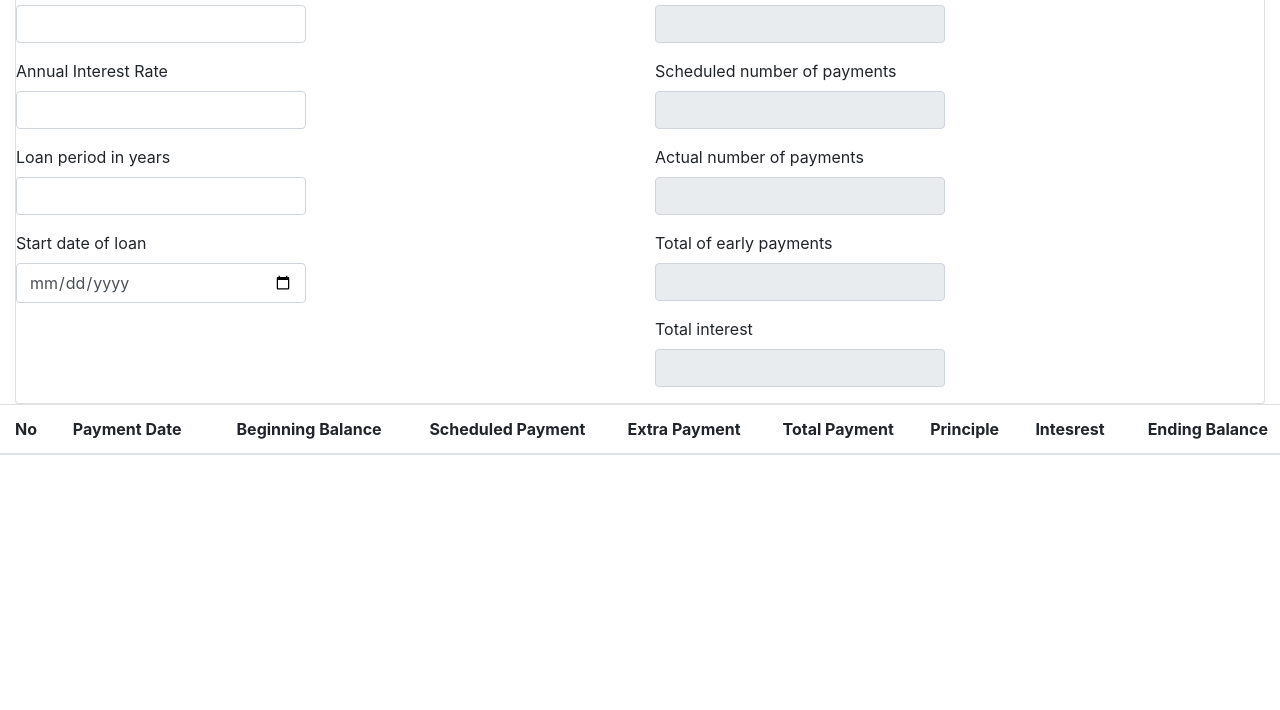
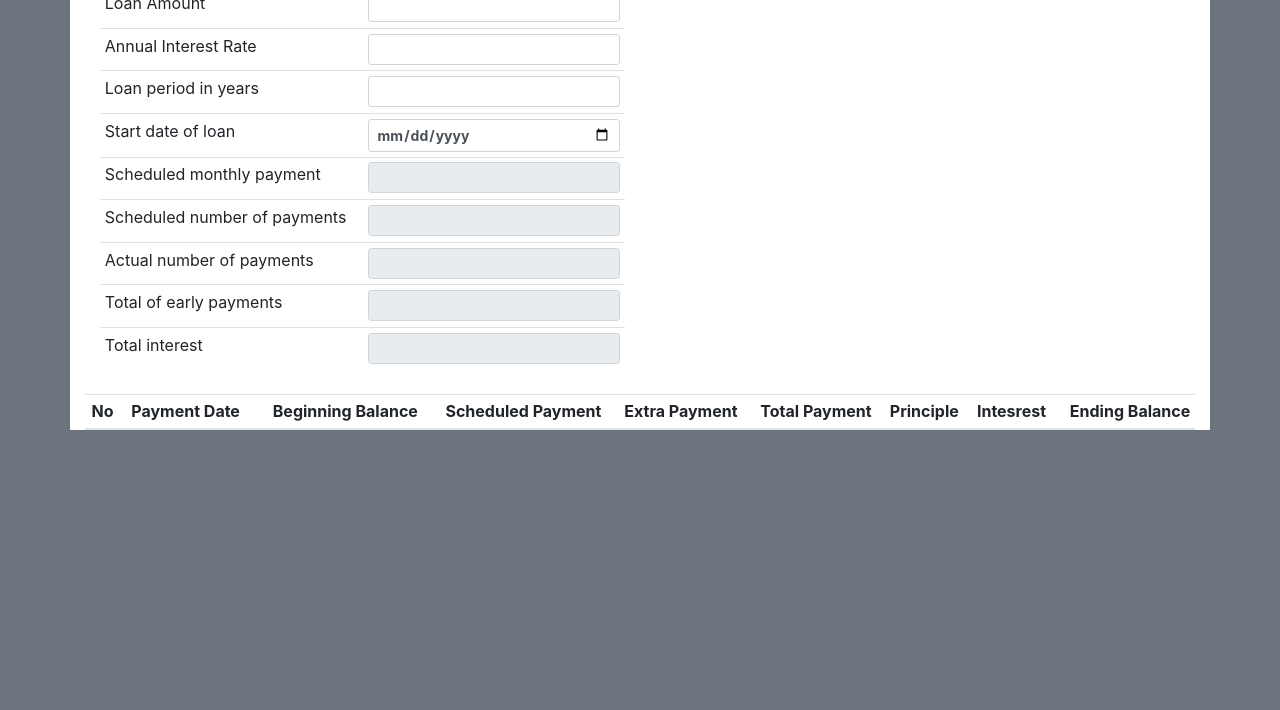
Before and after one commit to javadurai/loanease, a plain HTML site: page index.html in a window 1280 px wide. Shown: the part 90-800 px from the top of the page. Drawn offline with nearby package versions, Linux system fonts and the light colour scheme.

Commit message:
Improvements

```diff
--- a/app/css/app.css
+++ b/app/css/app.css
@@ -1,3 +1,17 @@
 .numeric {
   text-align: end;
 }
+
+body {
+  background-color: #6c757d;
+}
+
+.container {
+  background-color: #fff;
+}
+
+input[type="text"],
+input[type="date"],
+input[type="number"] {
+  font-weight: bold;
+}
--- a/app/js/app.js
+++ b/app/js/app.js
@@ -45,6 +45,8 @@ function isNotEmpty(field) {
 }
 
 function calculateEmiAmount() {
+  const extraPaymentScheule = new Map();
+
   if (
     isNotEmpty(loanAmountField) &&
     isNotEmpty(interestRateField) &&
@@ -67,42 +69,75 @@ function calculateEmiAmount() {
       loanAmount * roi * (rateVariable / (rateVariable - 1))
     );
 
+    const extraPaymentsList = document.querySelectorAll(".extra_payments");
+
+    extraPaymentsList.forEach(payment => {
+      if (isNotEmpty(payment)) {
+        extraPaymentScheule.set(
+          eval(payment.getAttribute("data-index")) + 1,
+          eval(payment.value.replace(/,/g, ""))
+        );
+      }
+    });
+
     emiAmountField.value = AMOUNT_FORMAT.format(emi);
     numberOfPaymentsField.value = nom;
-    actNumberOfPaymentsField.value = nom;
-    totalEarlyPaymentsField.value = 0;
-    totalInterestField.value = AMOUNT_FORMAT.format(nom * emi - loanAmount);
 
     let emiDate = new Date(loanStartDate);
     let beginningBalance = loanAmount;
     let principle = loanAmount;
     let interest;
     amortSchedule = [];
+    var totalEarlyPayments = 0;
+    var totalInterest = 0;
 
     for (var i = 1; i <= nom; i++) {
+      let emiForThisInstallment =
+        beginningBalance < emi ? beginningBalance : emi;
+
       emiDate = new Date(emiDate.setMonth(emiDate.getMonth() + 1));
-      principle -= emi;
+      principle -= emiForThisInstallment;
       interest = (beginningBalance * roi).toFixed(2);
+      totalInterest += interest;
+      extraPaymentForThisInstallment =
+        extraPaymentScheule.get(i) != null ? extraPaymentScheule.get(i) : 0;
+      totalPayment = emiForThisInstallment + extraPaymentForThisInstallment;
+      totalEarlyPayments += extraPaymentForThisInstallment;
       amortSchedule.push({
         emi_number: i,
         payment_date: DATE_FORMAT.format(emiDate),
         beginning_balance: AMOUNT_FORMAT.format(beginningBalance),
-        scheduled_payment: AMOUNT_FORMAT.format(emi),
-        total_payment: AMOUNT_FORMAT.format(emi),
-        principle: AMOUNT_FORMAT.format(emi - interest),
+        scheduled_payment: AMOUNT_FORMAT.format(emiForThisInstallment),
+        total_payment: AMOUNT_FORMAT.format(totalPayment),
+        principle: AMOUNT_FORMAT.format(emiForThisInstallment - interest),
         interest: AMOUNT_FORMAT.format(interest),
+        extra_payment:
+          extraPaymentScheule.get(i) != null
+            ? AMOUNT_FORMAT.format(extraPaymentScheule.get(i))
+            : "",
         ending_balance: AMOUNT_FORMAT.format(
-          beginningBalance - (emi - interest)
+          beginningBalance - (emiForThisInstallment - interest)
         )
       });
-      beginningBalance = (beginningBalance - (emi - interest)).toFixed(2);
+
+      if (beginningBalance < emi) {
+        break;
+      }
+
+      beginningBalance = (
+        beginningBalance -
+        (emiForThisInstallment - interest) -
+        extraPaymentForThisInstallment
+      ).toFixed(2);
+
+      if (beginningBalance <= 0) break;
     }
 
     if (amortSchedule.length > 0) {
       amortTable.style.display = "block";
 
       var tableBody = "";
-      amortSchedule.forEach(schedule => {
+      amortSchedule.forEach((schedule, index) => {
         tableBody += "<tr>";
         tableBody += "<td class='text-center'>" + schedule.emi_number + "</td>";
         tableBody +=
@@ -112,7 +147,11 @@ function calculateEmiAmount() {
         tableBody +=
           "<td class='text-right'>" + schedule.scheduled_payment + "</td>";
         tableBody +=
-          "<td><input type='text' class='form-control extra_payments' disabled /></td>";
+          "<td><input value='" +
+          schedule.extra_payment +
+          "' type='text' data-index='" +
+          index +
+          "' class='form-control form-control-sm extra_payments numeric' /></td>";
         tableBody +=
           "<td class='text-right'>" + schedule.total_payment + "</td>";
         tableBody += "<td class='text-right'>" + schedule.principle + "</td>";
@@ -128,6 +167,12 @@ function calculateEmiAmount() {
       amortTable.style.display = "none";
     }
 
-    console.log(amortSchedule);
+    actNumberOfPaymentsField.value = amortSchedule.length;
+    totalEarlyPaymentsField.value = AMOUNT_FORMAT.format(totalEarlyPayments);
+    totalInterestField.value = AMOUNT_FORMAT.format(nom * emi - loanAmount);
+
+    document
+      .querySelectorAll(".extra_payments")
+      .forEach(e => e.addEventListener("change", e => calculateEmiAmount()));
   }
 }
--- a/index.html
+++ b/index.html
@@ -16,152 +16,146 @@
     <link rel="stylesheet" href="/app/css/app.css" />
   </head>
   <body>
-    <div class="col-sm-12">
-      <h2 class="header">Loan Amortization Calculator</h2>
-      <div class="card horizontal">
-        <div class="card-stacked">
-          <div class="card-content">
-            <p></p>
-            <div class="row">
+    <div class="container">
+      <h2 class="display-4 text-center">Loan Amortization Calculator</h2>
       <div class="col-sm-6">
-                <form class="">
-                  <div class="row">
-                    <div class="form-group col-sm-6">
-                      <label class="active" for="loan_amount"
-                        >Loan Amount</label
-                      >
+        <table class="table table-sm" style="margin: auto;">
+          <tbody>
+            <tr>
+              <td>
+                <label class="active" for="loan_amount">Loan Amount</label>
+              </td>
+              <td>
                 <input
                   id="loan_amount"
                   type="text"
-                        class="form-control numeric"
+                  class="form-control form-control-sm numeric"
                 />
-                    </div>
-                  </div>
-                  <div class="row">
-                    <div class="form-group col-sm-6">
+              </td>
+            </tr>
+            <tr>
+              <td>
                 <label class="active" for="interest_rate"
                   >Annual Interest Rate</label
                 >
+              </td>
+              <td>
                 <input
                   id="interest_rate"
                   type="text"
-                        class="form-control numeric"
+                  class="form-control form-control-sm numeric"
                 />
-                    </div>
-                  </div>
-                  <div class="row">
-                    <div class="form-group col-sm-6">
+              </td>
+            </tr>
+            <tr>
+              <td>
                 <label class="active" for="loan_period"
                   >Loan period in years</label
                 >
+              </td>
+              <td>
                 <input
                   id="loan_period"
                   type="number"
-                        class="form-control numeric"
+                  class="form-control form-control-sm numeric"
                 />
-                    </div>
-                  </div>
-                  <div class="row">
-                    <div class="form-group col-sm-6">
+              </td>
+            </tr>
+            <tr>
+              <td>
                 <label class="active" for="loan_start_date"
                   >Start date of loan</label
                 >
+              </td>
+              <td>
                 <input
                   id="loan_start_date"
                   type="date"
-                        class="form-control date"
+                  class="form-control form-control-sm date"
                 />
-                    </div>
-                  </div>
-                  <div>
-                    <!-- <button
-                      class="btn waves-effect waves-light"
-                      type="button"
-                      name="action"
-                    >
-                      Calculate
-                    </button> -->
-                  </div>
-                </form>
-              </div>
-
-              <div class="col s6">
-                <form class="">
-                  <div class="row">
-                    <div class="form-group col-sm-6">
+              </td>
+            </tr>
+            <tr>
+              <td>
                 <label class="active" for="emi_amount"
                   >Scheduled monthly payment</label
                 >
+              </td>
+              <td>
                 <input
                   id="emi_amount"
                   type="text"
-                        class="form-control numeric"
-                        disabled
+                  class="form-control form-control-sm numeric"
+                  readonly
                 />
-                    </div>
-                  </div>
-                  <div class="row">
-                    <div class="form-group col-sm-6">
+              </td>
+            </tr>
+            <tr>
+              <td>
                 <label class="active" for="number_of_payments"
                   >Scheduled number of payments</label
                 >
+              </td>
+              <td>
                 <input
                   id="number_of_payments"
                   type="text"
-                        class="form-control numeric"
-                        disabled
+                  class="form-control form-control-sm numeric"
+                  readonly
                 />
-                    </div>
-                  </div>
-                  <div class="row">
-                    <div class="form-group col-sm-6">
+              </td>
+            </tr>
+            <tr>
+              <td>
                 <label class="active" for="actual_number_of_payments"
                   >Actual number of payments</label
                 >
+              </td>
+              <td>
                 <input
                   id="actual_number_of_payments"
                   type="text"
-                        class="form-control numeric"
-                        disabled
+                  class="form-control form-control-sm numeric"
+                  readonly
                 />
-                    </div>
-                  </div>
-                  <div class="row">
-                    <div class="form-group col-sm-6">
+              </td>
+            </tr>
+            <tr>
+              <td>
                 <label class="active" for="total_early_payments"
                   >Total of early payments</label
                 >
+              </td>
+              <td>
                 <input
                   id="total_early_payments"
                   type="text"
-                        class="form-control numeric"
-                        disabled
+                  class="form-control form-control-sm numeric"
+                  readonly
                 />
-                    </div>
-                  </div>
-                  <div class="row">
-                    <div class="form-group col-sm-6">
+              </td>
+            </tr>
+            <tr>
+              <td>
                 <label class="active" for="total_interest"
                   >Total interest</label
                 >
+              </td>
+              <td>
                 <input
                   id="total_interest"
                   type="text"
-                        class="form-control numeric"
-                        disabled
+                  class="form-control form-control-sm numeric"
+                  readonly
                 />
+              </td>
+            </tr>
+          </tbody>
+        </table>
       </div>
-                  </div>
-                </form>
-              </div>
-            </div>
-          </div>
-        </div>
-      </div>
-    </div>
-
+      <br />
       <div id="amort_table">
-      <table class="table">
+        <table class="table table-striped table-sm">
           <thead>
             <tr>
               <th class="text-center">No</th>
@@ -178,6 +172,7 @@
 
           <tbody></tbody>
         </table>
+      </div>
     </div>
 
     <script
```
Lines whose indentation alone changed are shown as unchanged.
